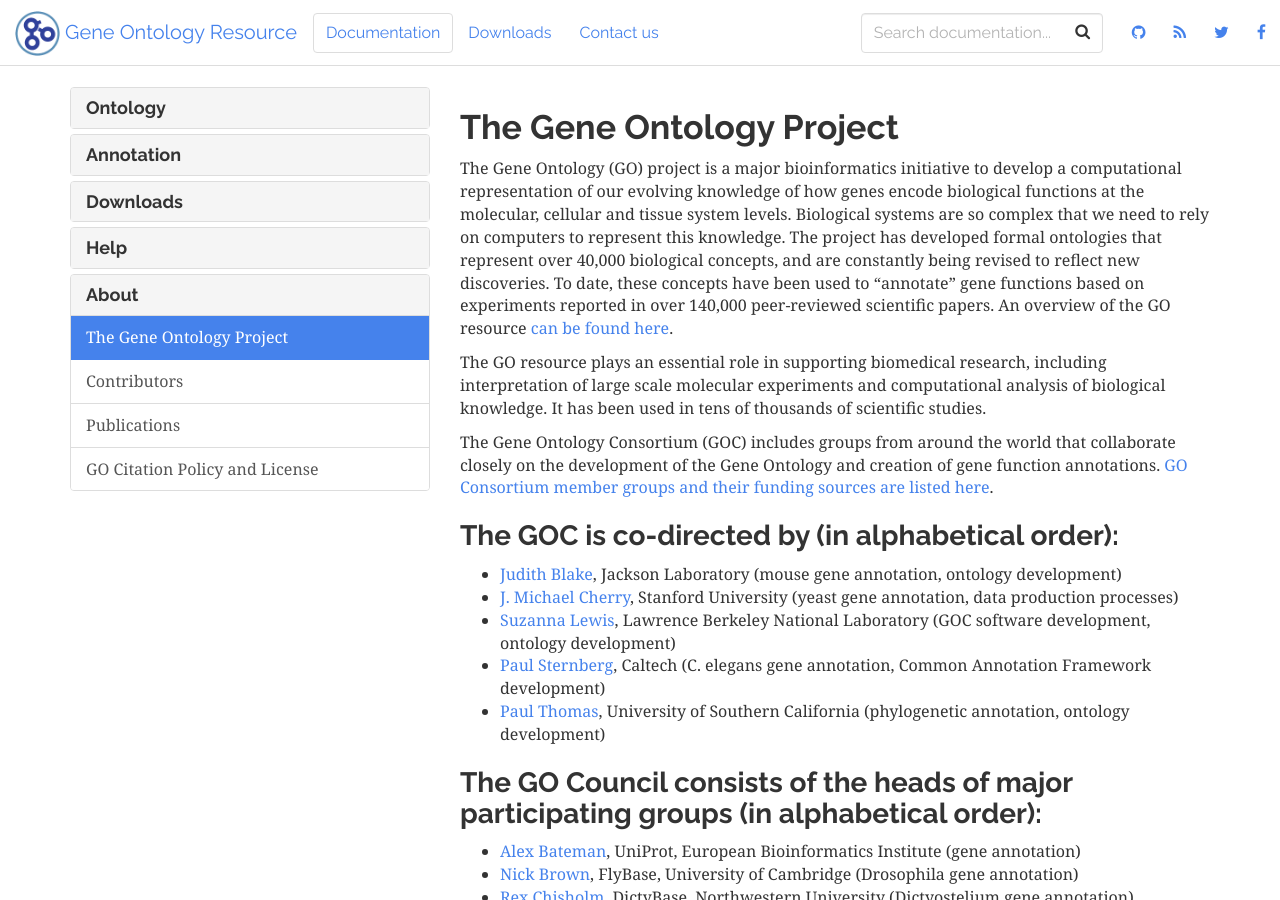
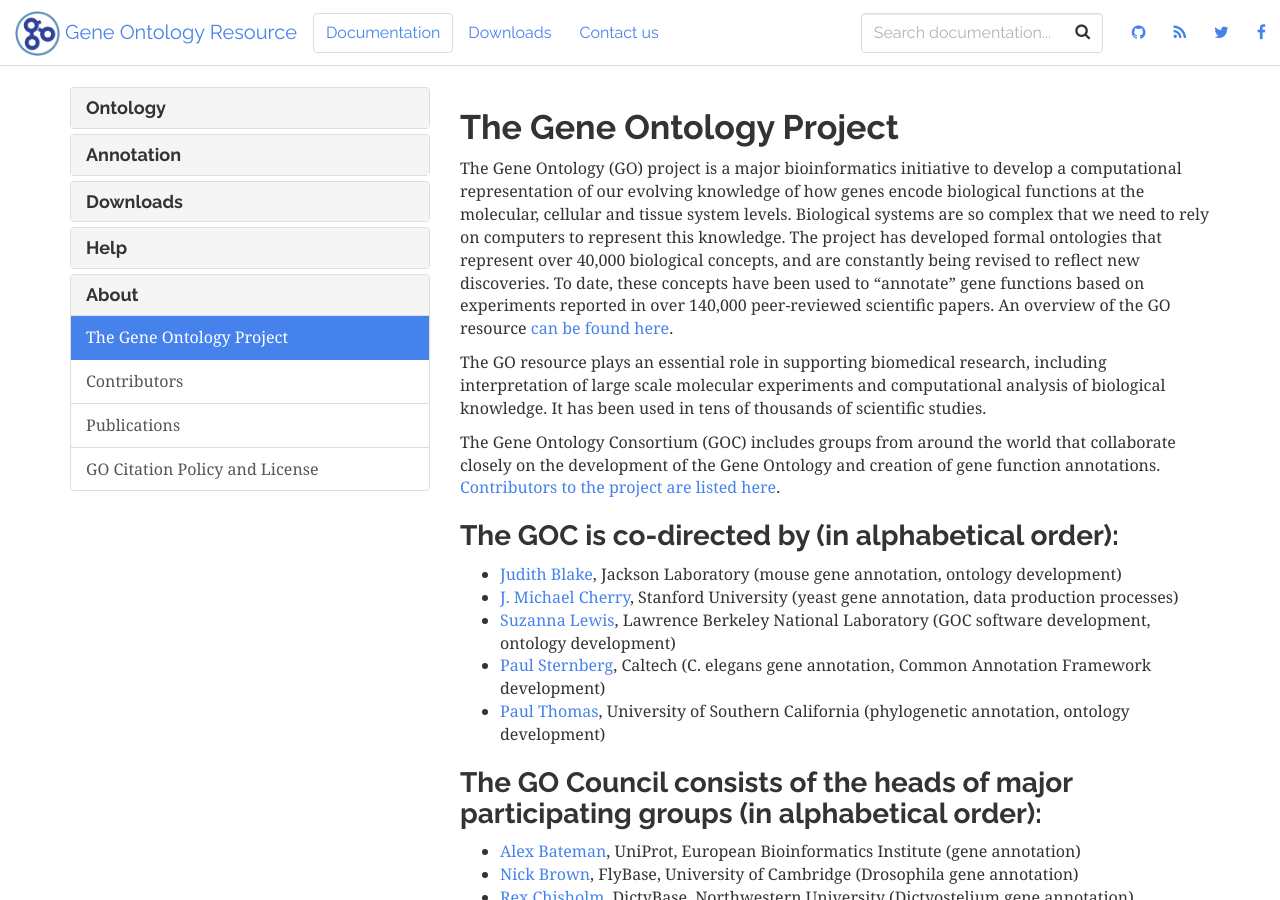
Before and after one commit to geneontology/geneontology.github.io, a Jekyll site: the page built from _docs/about.md, in a window 1280 px wide and 900 px high. Built offline with Jekyll 4.4.1, drawn with Linux system fonts in a browser that asks for light colours; nearby versions of some CDN libraries.

Commit message:
Update about.md

```diff
--- a/_docs/about.md
+++ b/_docs/about.md
@@ -17,7 +17,7 @@
 scientific studies.
 
 The Gene Ontology Consortium (GOC) includes groups from around the world that collaborate closely on the development
-of the Gene Ontology and creation of gene function annotations. [GO Consortium member groups and their funding sources are listed here](/docs/contributors/).
+of the Gene Ontology and creation of gene function annotations. [Contributors to the project are listed here](/docs/contributors/).
 ### The GOC is co-directed by (in alphabetical order):
 
 + <a href="https://www.jax.org/research-and-faculty/faculty/judith-blake">Judith Blake</a>, Jackson Laboratory (mouse gene annotation, ontology development)
```
